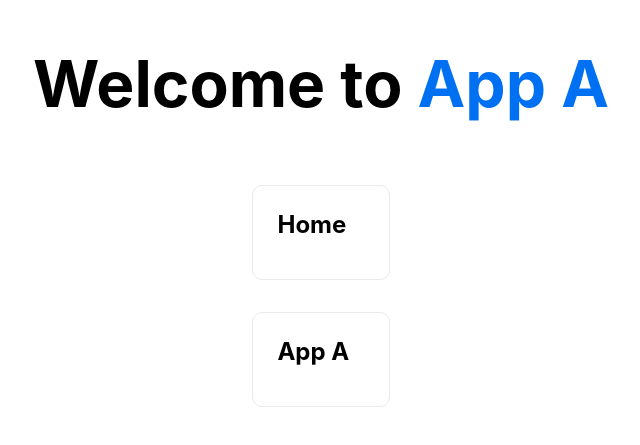
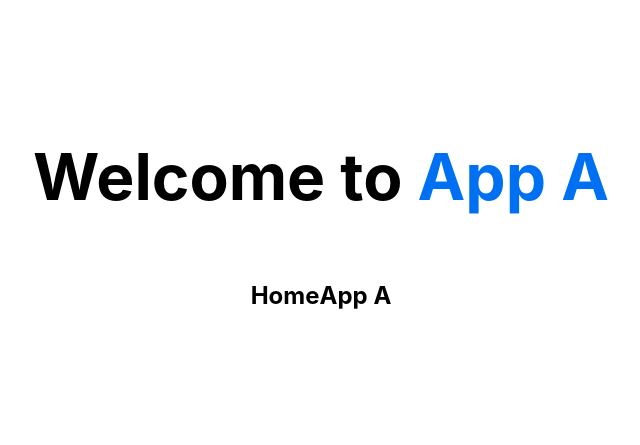
Before and after one commit to jslopeza/next-netlify-multizone-b, a Next.js app: page / in a window 1280 px wide. Shown: the part 165-610 px from the top of the page, without its empty margins (319-959 px from the left). Built offline with nearby package versions, Linux system fonts and the light colour scheme.

Commit message:
Use Link tag

```diff
--- a/pages/index.js
+++ b/pages/index.js
@@ -1,5 +1,6 @@
 import Head from 'next/head'
 import styles from '../styles/Home.module.css'
+import Link from 'next/link';
 
 export default function Home() {
   return (
@@ -16,13 +17,13 @@ export default function Home() {
         </h1>
 
         <div className={styles.grid}>
-          <a href="/" className={styles.card}>
+          <Link href="/" className={styles.card}>
             <h2>Home</h2>
-          </a>
+          </Link>
 
-          <a href="/app-a" className={styles.card}>
+          <Link href="/app-a" className={styles.card}>
             <h2>App A</h2>
-          </a>
+          </Link>
         </div>
       </main>
     </div>
```
